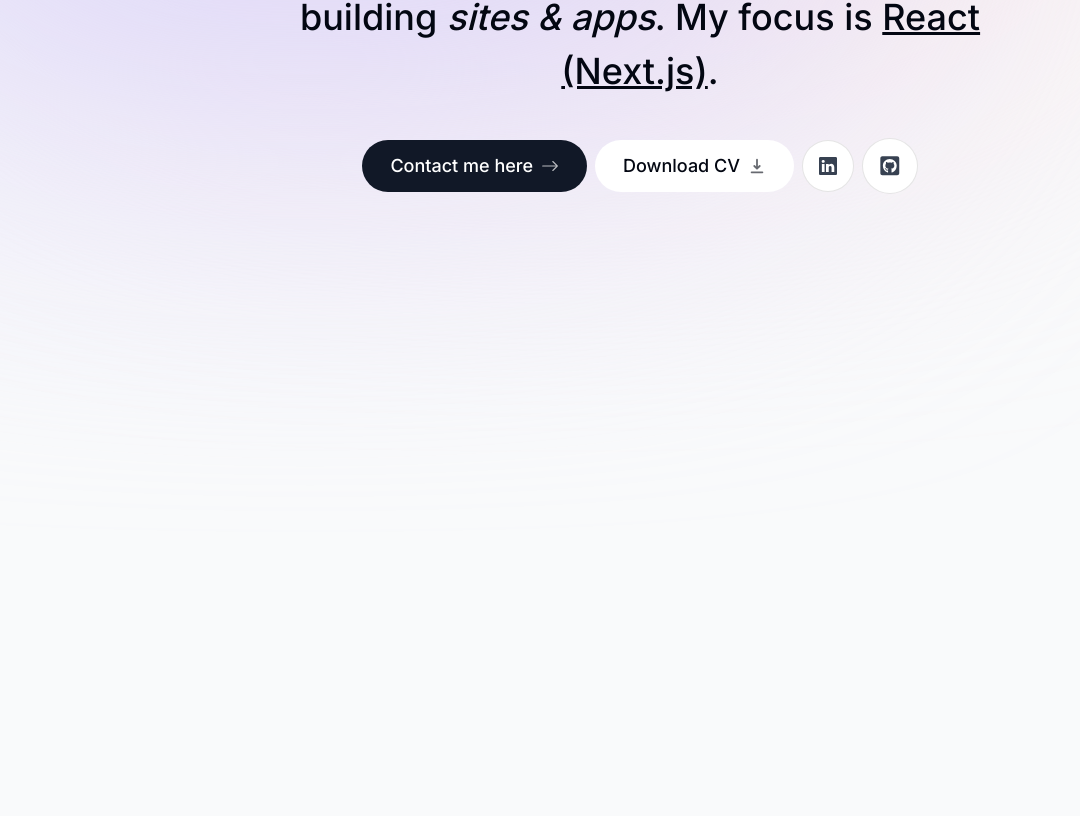
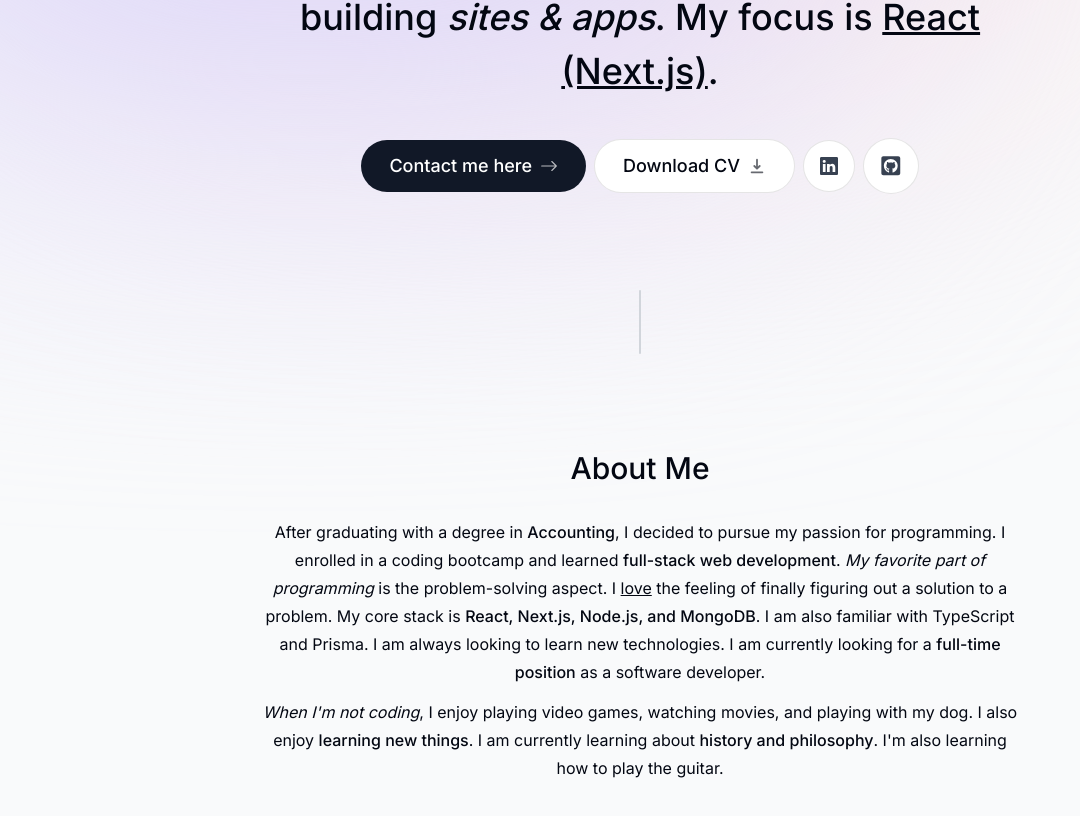
Before and after one commit to chadjowens/p_2024, a Next.js app: page / in a window 1280 px wide. Shown: the part 374-1190 px from the top of the page, without its empty margins (0-1080 px from the left). Built offline with nearby package versions, Linux system fonts and the light colour scheme.

Commit message:
- Added section divider. - Created About Me section. - Updated to create a reusable section heading.

```diff
--- a/app/page.tsx
+++ b/app/page.tsx
@@ -1,11 +1,15 @@
 // import Image from 'next/image'
+import About from '@/components/about';
 import Intro from '@/components/intro';
+import SectionDivider from '@/components/section-divider';
 
 
 export default function Home() {
   return (
     <main className="flex flex-col items-center px-4">
       <Intro />
+      <SectionDivider />
+      <About />
 
     </main>
   );
--- /dev/null
+++ b/components/about.tsx
@@ -0,0 +1,49 @@
+"use client";
+
+import React from 'react';
+import SectionHeading from './section-heading';
+import { motion } from 'framer-motion';
+
+export default function About() {
+  return (
+    <motion.section className="mb-28 max-w-[48rem] text-center leading-7 sm:mb-40"
+        initial={{ opacity: 0, y: 100 }}
+        animate={{ opacity: 1, y: 0 }}
+        transition={{ delay: 0.175 }}
+    >
+        <SectionHeading>About Me</SectionHeading>
+
+        <p className="mb-3">
+        After graduating with a degree in{" "}
+        <span className="font-medium">Accounting</span>, I decided to pursue my
+        passion for programming. I enrolled in a coding bootcamp and learned{" "}
+        <span className="font-medium">full-stack web development</span>.{" "}
+        <span className="italic">My favorite part of programming</span> is the
+        problem-solving aspect. I <span className="underline">love</span> the
+        feeling of finally figuring out a solution to a problem. My core stack
+        is{" "}
+        <span className="font-medium">
+          React, Next.js, Node.js, and MongoDB
+        </span>
+        . I am also familiar with TypeScript and Prisma. I am always looking to
+        learn new technologies. I am currently looking for a{" "}
+        <span className="font-medium">full-time position</span> as a software
+        developer.
+      </p>
+
+      <p>
+        <span className="italic">When I'm not coding</span>, I enjoy playing
+        video games, watching movies, and playing with my dog. I also enjoy{" "}
+        <span className="font-medium">learning new things</span>. I am currently
+        learning about{" "}
+        <span className="font-medium">history and philosophy</span>. I'm also
+        learning how to play the guitar.
+      </p>
+
+
+
+
+    </motion.section>
+
+  )
+}
--- a/components/intro.tsx
+++ b/components/intro.tsx
@@ -82,7 +82,7 @@
         </Link>
 
         <a
-          className="group bg-white px-7 py-3 flex items-center gap-2 rounded-full outline-none focus:scale-110 hover:scale-110 active:scale-105 transition cursor-pointer"
+          className="group bg-white px-7 py-3 flex items-center gap-2 rounded-full outline-none focus:scale-110 hover:scale-110 active:scale-105 transition cursor-pointer border border-black/10"
           href="/CV.pdf"
           download
         >
--- /dev/null
+++ b/components/section-divider.tsx
@@ -0,0 +1,14 @@
+"use client";
+
+import React from 'react';
+import { motion } from 'framer-motion';
+
+export default function SectionDivider() {
+  return (
+    <motion.div className="bg-gray-300 my-24 h-16 w-0.5 rounded-full hidden sm:block"
+    initial={{ opacity: 0, y: 100 }}
+    animate={{ opacity: 1, y: 0 }}
+    transition={{ delay: 0.125}}
+    ></motion.div>
+  );
+}
--- /dev/null
+++ b/components/section-heading.tsx
@@ -0,0 +1,11 @@
+import React from 'react';
+
+type SectionHeadingProps = {
+  children: React.ReactNode;
+};
+
+export default function SectionHeading({ children }: SectionHeadingProps) {
+  return (
+    <h2 className="text-3xl font-medium mb-8">{ children }</h2>
+  );
+}
```
